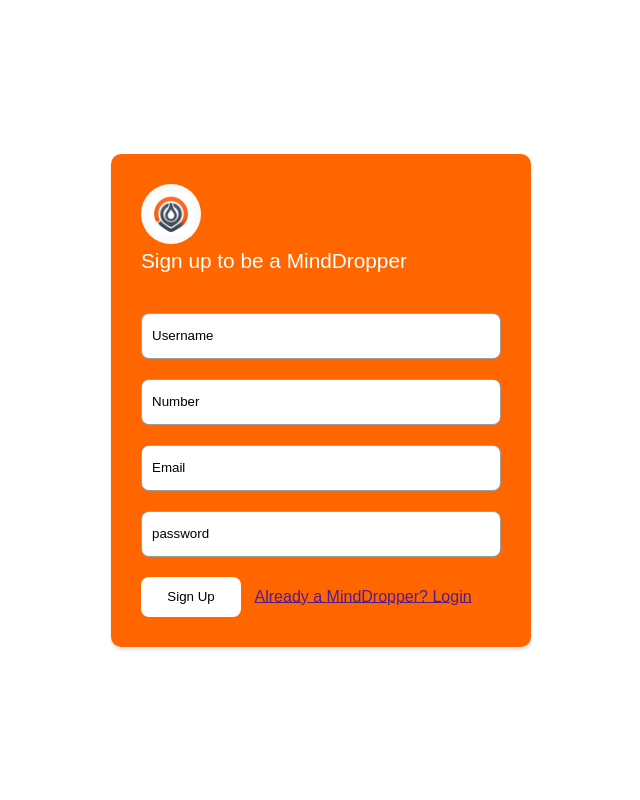
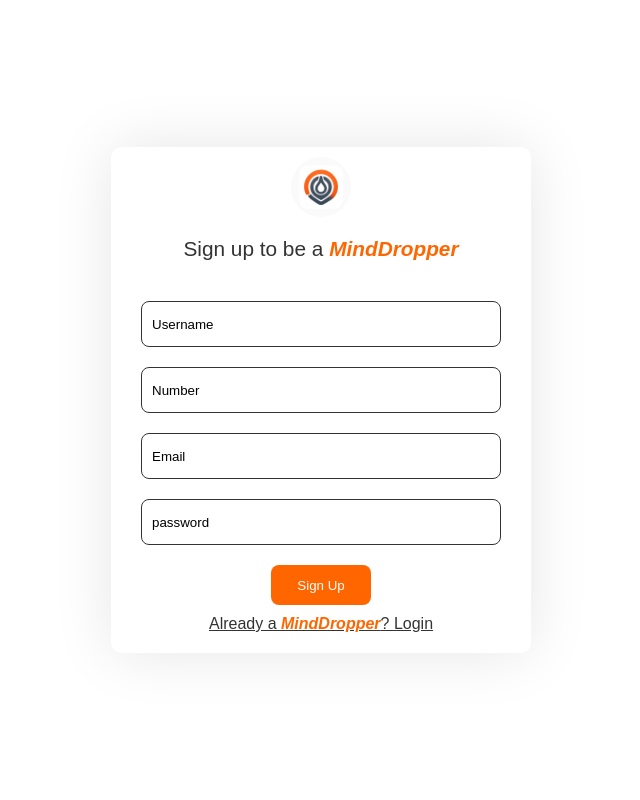
Before and after one commit to ByteVit/MindDrop, a Flask app: page /signup in a window 1280 px wide. Shown: the whole page, without its empty margins (319-959 px from the left). Run offline with Flask 3, Linux system fonts and the light colour scheme.

Commit message:
Add new styles to improve the UI/UX for a better visualisation and readability

```diff
--- a/static/styles/signup.css
+++ b/static/styles/signup.css
@@ -16,22 +16,45 @@
     justify-content: center;
 }
 .signup .signup-content{
-    background: #ff6600;
+    background: #fff;
     padding: 10px;
     border-radius: 10px;
-    box-shadow: 0 .2rem .2rem rgba(0,0,0,0.1);
+    box-shadow: 0 0 60px rgba(0,0,0,0.1);
 }
 .signup-content .signup-content-text{
+    display: flex;
+    flex-direction: column;
+    align-items: center;
     margin: 10px;
     padding: 10px;
     font-size: 1.3rem;
-    color: #fff;
+    color: #333;
 }
 .signup-content .signup-content-text img{
     width: 60px;
     border-radius: 50%;
+    animation: bounce 2.0s infinite;
+}
+@keyframes bounce {
+    0%, 20%, 50%, 80%, 100% {
+        transform: translateY(0);
+    }
+    40% {
+        transform: translateY(-25px);
+    }
+    60% {
+        transform: translateY(-15px);
+    }
+}
+.minddropper {
+    color: #ff6600;
+    font-weight: bold;
+    font-style: italic;
 }
 .signup-content form{
+    display: flex;
+    flex-direction: column;
+    align-items: center;
     background: 0;
     padding: 10px;
 }
@@ -41,7 +64,7 @@ form .signup-content-box-input .signup-content-input-box input{
     margin: 10px;
     padding: 10px;
     outline: none;
-    border: 1px solid #00000062;
+    border: 1px solid #333;
     border-radius: 8px;
 }
 form .signup-btn{
@@ -50,8 +73,12 @@ form .signup-btn{
     margin: 10px;
     border: none;
     border-radius: 8px;
-    background: #fff;
-    color: #000;
+    background: #ff6600;
+    color: #fff;
+}
+
+form .signup-btn + a {
+    color: #333;
 }
 
 
```
Also changed, not shown: static/styles/login.css (+32 -5 lines).
